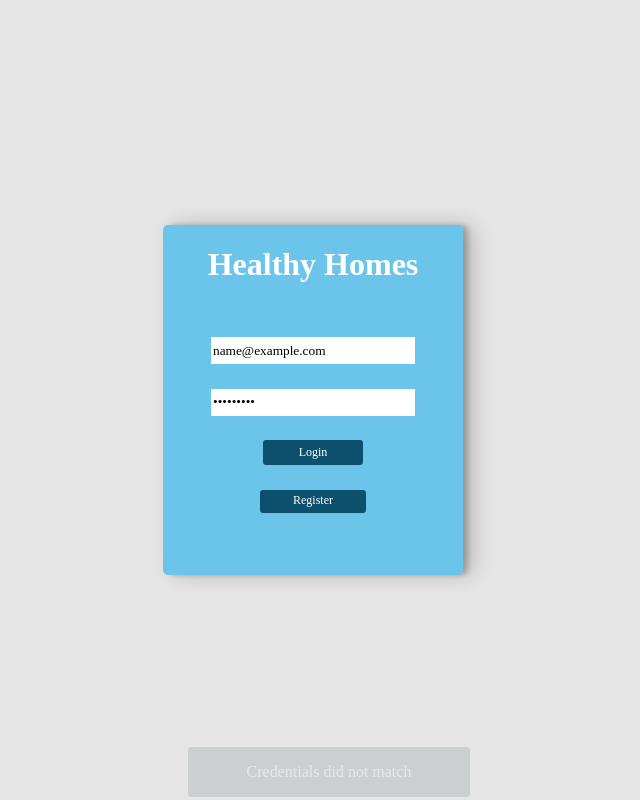
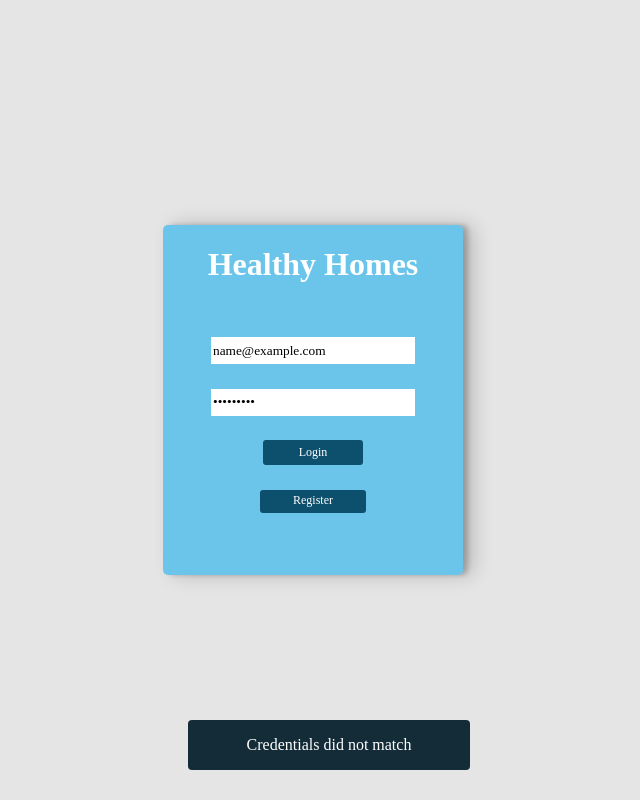
Before and after one commit to devmountainwon5/HealthyHome, a React (Create React App) app: page / in a window 1280 px wide. Both pictures are taken after typing "name@example.com", "Sample123" into the empty fields and a click on the button "Login". Shown: the whole page, without its empty margins (327-967 px from the left). Built offline with nearby package versions, Linux system fonts and the light colour scheme; no server answers; a web font is replaced by a local one.

Commit message:
snackbar working on login

```diff
--- a/src/Views/Login/login.js
+++ b/src/Views/Login/login.js
@@ -1,27 +1,27 @@
-import React, { useState } from "react"
+import React, { useState, useEffect } from "react"
 import { Link } from "react-router-dom"
 import { connect } from "react-redux"
 import * as Actions from "../../Ducks/action_creator"
 import Snackbar from "../Snackbar/Snackbar"
 import "./login.css"
-import httpRequest from "../../shared/services/http_request";
+import httpRequest from "../../shared/services/http_request"
 
 function Login(props) {
 	const [email, setEmail] = useState("")
 	const [password, setPassword] = useState("")
 	const [isErr, setIsErr] = useState(false)
-	const errMsg = 'Credentials did not match'
-
+	const errMsg = "Credentials did not match"
 	const logUserIn = (email, password) => {
 		const loginUser = {
 			email,
 			password
 		}
-
-		httpRequest.post("/auth/login", {}, loginUser)
+		setIsErr(false)
+		httpRequest
+			.post("/auth/login", {}, loginUser)
 			.then(data => {
-				props.setUser(data.user);
-				props.history.push("/homehealth");
+				props.setUser(data.user)
+				props.history.push("/homehealth")
 			})
 			.catch(() => {
 				setIsErr(true)
@@ -30,11 +30,10 @@ function Login(props) {
 
 	const onSubmit = event => {
 		// Prevents the form from reloading the page
-		event.preventDefault();
+		event.preventDefault()
 
-		logUserIn(email, password);
+		logUserIn(email, password)
 	}
-
 	return (
 		<>
 			<div className='login-box'>
@@ -56,7 +55,7 @@ function Login(props) {
 					</Link>
 				</form>
 			</div>
-			<Snackbar message={errMsg} isErr={isErr} />
+			{isErr ? <Snackbar message={errMsg} isActive={isErr} setIsActive={setIsErr} /> : null}
 		</>
 	)
 }
--- a/src/Views/Snackbar/Snackbar.js
+++ b/src/Views/Snackbar/Snackbar.js
@@ -1,28 +1,16 @@
-import React, { useState, useEffect } from 'react';
-import Styles from './Snackbar.module.css';
+import React, { useEffect } from "react"
+import Styles from "./Snackbar.module.css"
 
-export default function Snackbar({isErr, message}){
-    const [isActive, setIsActive] = useState(false)
-
-
-    useEffect(() => {
-        console.log('useEffect')
-        activateSnackbar()
-    }, [isErr])
-
-    const activateSnackbar = () => {
-        if(isErr && !isActive){
-            setTimeout(() => {
-                setIsActive(false);
-            }, 3000);
-            setIsActive(true)
-        }
-    }
-    console.log(isActive)
-        return (
-
-            <div className = {isActive ? [Styles.snackbar, Styles.open].join(" ") : Styles.snackbar} id="snackbar">
-                {message}
-            </div>
-    )
+export default function Snackbar({ isActive, setIsActive, message }) {
+	let timer
+	const setTimer = () => {
+		timer = setTimeout(() => {
+			setIsActive(false)
+		}, 4500)
+	}
+	useEffect(() => {
+		setTimer()
+		return () => clearTimeout(timer)
+	}, [])
+	return <div className={isActive ? [Styles.snackbar, Styles.open].join(" ") : Styles.snackbar}>{message}</div>
 }
--- a/src/Views/Snackbar/Snackbar.module.css
+++ b/src/Views/Snackbar/Snackbar.module.css
@@ -17,7 +17,7 @@
   .snackbar.open {
     visibility: visible;
     -webkit-animation: fadein 0.5s, fadeout 0.5s 2.5s;
-    animation: fadein 0.5s, fadeout 0.5s 2.5s;
+    animation: fadein 0.5s, fadeout 0.5s 4s;
   }
 
   @-webkit-keyframes fadein {
```
